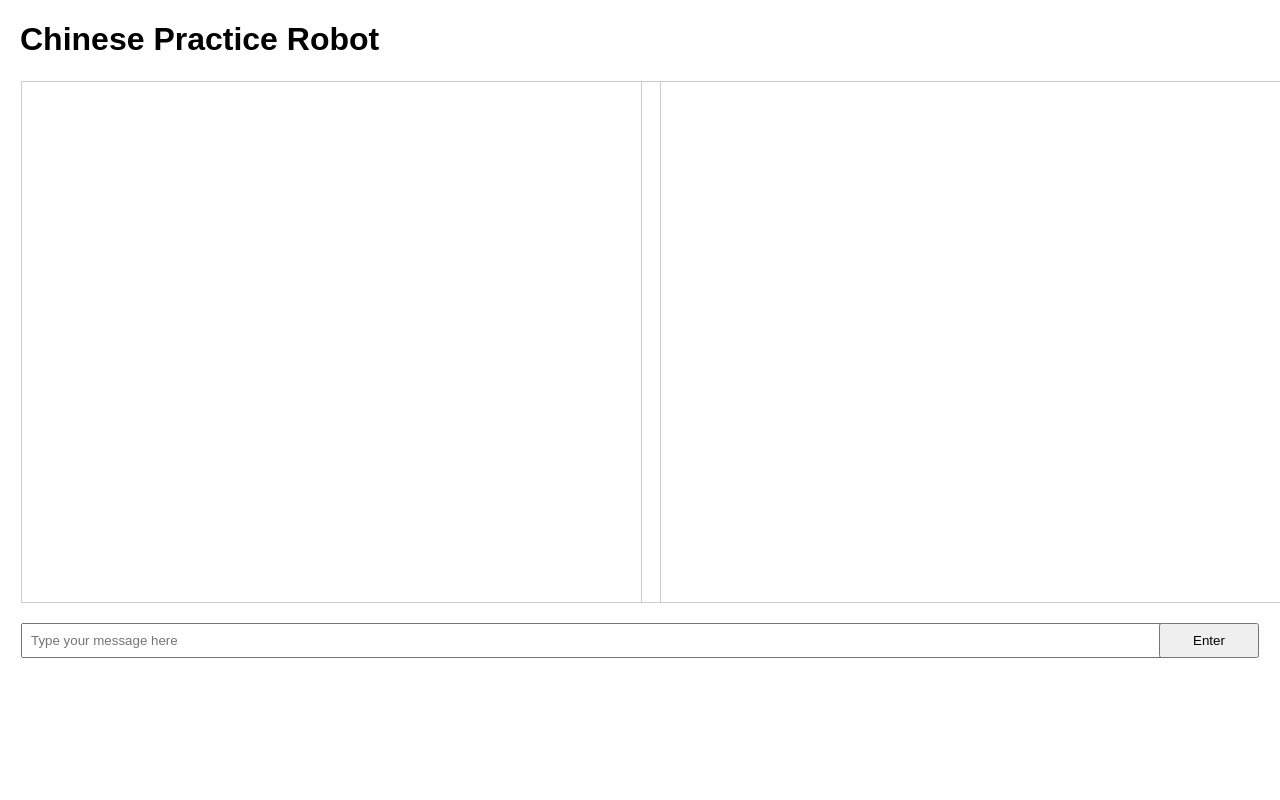
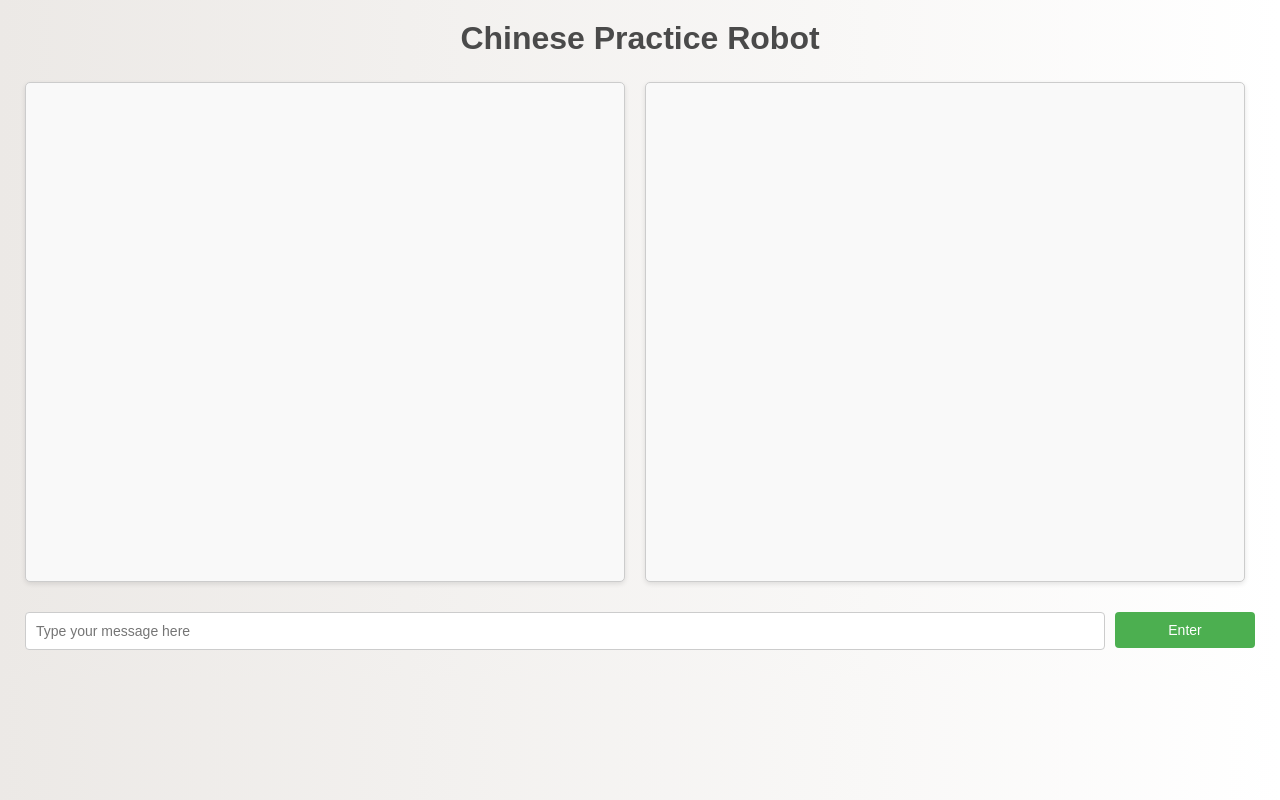
Before and after one commit to drew-neely/GPT_language_practice_bot, a Flask app: page / in a window 1280 px wide. Run offline with Flask 3, Linux system fonts and the light colour scheme.

Commit message:
Updated visuals

```diff
--- a/templates/index.html
+++ b/templates/index.html
@@ -3,48 +3,107 @@
 <head>
     <meta charset="UTF-8">
     <meta name="viewport" content="width=device-width, initial-scale=1.0">
-    <title>Python Webserver with TTS</title>
+    <title>Chinese Practice Robot</title>
+    <link rel="shortcut icon" href="{{ url_for('static', filename='favicon.ico') }}">
     <style>
+        /* Basic resets and layout */
+        * {
+          box-sizing: border-box;
+          margin: 0;
+          padding: 0;
+        }
+
         body {
-            font-family: Arial, sans-serif;
+          font-family: 'Arial', sans-serif;
+          background: linear-gradient(to right, #ece9e6, #ffffff); /* Soft gradient */
+          color: #333;
           margin: 20px;
         }
+
+        h1 {
+          text-align: center;
+          margin-bottom: 20px;
+          font-weight: 600;
+          color: #4A4A4A;
+        }
+
+        /* Output and feedback boxes */
         #output-box, #feedback-box {
-            width: 100%;
+          width: calc(100% - 10px);
           height: 500px;
           border: 1px solid #ccc;
           padding: 10px;
-            overflow-y: scroll;
+          overflow-y: auto;
+          background-color: #f9f9f9;
+          border-radius: 5px;
+          box-shadow: 0 2px 5px rgba(0, 0, 0, 0.1);
         }
+
+        /* Table styling */
+        table {
+          width: 100%;
+          border-collapse: collapse;
+          margin-bottom: 20px;
+        }
+
+        td {
+          vertical-align: top;
+          padding: 5px;
+        }
+
+        /* Input box styling */
         #input-box {
-            width: calc(100% - 60px);
+          width: 100%;
           padding: 10px;
+          border: 1px solid #ccc;
+          border-radius: 4px;
+          font-size: 14px;
         }
+
+        #input-box:focus {
+          outline: none;
+          border-color: #4CAF50;
+          box-shadow: 0 0 5px rgba(76, 175, 80, 0.5);
+        }
+
+        /* Button styling */
         #enter-button {
+          width: 100%;
           padding: 10px;
+          background-color: #4CAF50;
+          color: #fff;
+          font-size: 14px;
+          border: none;
+          border-radius: 4px;
+          cursor: pointer;
+          transition: background-color 0.3s ease;
+        }
+
+        #enter-button:hover {
+          background-color: #45a049;
         }
       </style>
 </head>
 <body>
     <h1>Chinese Practice Robot</h1>
-    <table style="width: 100%; border-collapse: collapse;">
+    <table>
         <tr>
-            <td style="width: 50%; vertical-align: top;">
+          <td style="width: 50%;">
             <div id="output-box"></div>
           </td>
-            <td style="width: 50%; vertical-align: top;">
+          <td style="width: 50%;">
             <div id="feedback-box"></div>
           </td>
         </tr>
       </table>
-    <br>
-    <table style="width: 100%; border-collapse: collapse;">
+
+      <table>
         <tr>
-            <td style="width: calc(100% - 110px);">
-                <input type="text" id="input-box" placeholder="Type your message here" style="width: 100%; padding: 8px;">
+          <td style="width: calc(100% - 160px);">
+            <input type="text" id="input-box" placeholder="Type your message here">
           </td>
-            <td style="width: 100px;">
-                <button id="enter-button" style="width: 100px; padding: 8px;">Enter</button>
+          <td style="width: 150px;">
+            <button id="enter-button">Enter</button>
           </td>
         </tr>
       </table>
```
Also changed, not shown: static/favicon.ico (added). Lines whose indentation alone changed are shown as unchanged.
